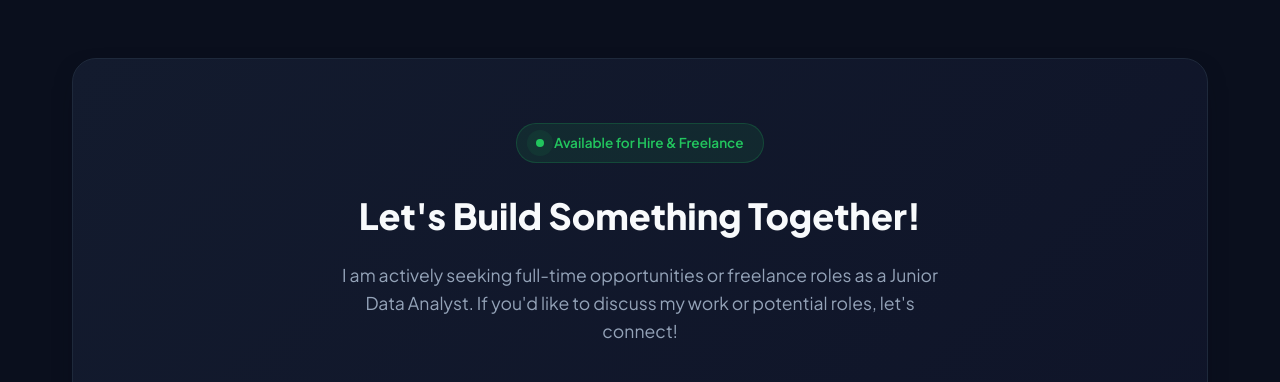
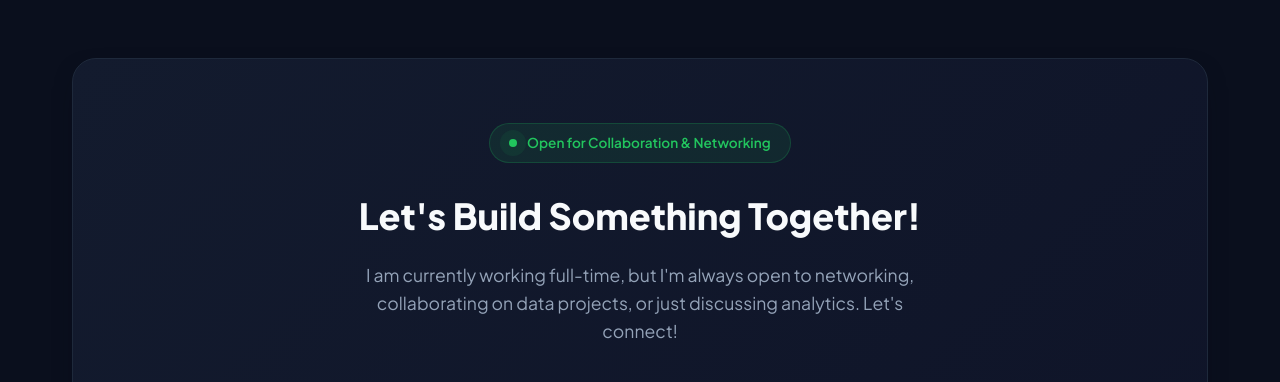
Before and after one commit to rayarama/rayarama.github.io, a plain HTML site: page index.html in a window 1280 px wide. Shown: the part 3940-4322 px from the top of the page. Drawn offline with Linux system fonts and the light colour scheme.

Commit message:
docs: update availability status to open for collaboration & networking

```diff
--- a/index.html
+++ b/index.html
@@ -513,13 +513,13 @@
         <div class="contact-box">
           <div class="availability-status">
             <span class="pulse-dot"></span>
-            <span>Available for Hire & Freelance</span>
+            <span>Open for Collaboration & Networking</span>
           </div>
           <h2>Let's Build Something Together!</h2>
           <p>
-            I am actively seeking full-time opportunities or freelance roles as
-            a Junior Data Analyst. If you'd like to discuss my work or potential
-            roles, let's connect!
+            I am currently working full-time, but I'm always open to networking,
+            collaborating on data projects, or just discussing analytics. Let's
+            connect!
           </p>
           <div class="contact-cards">
             <!-- Email Card with Copy Feature -->
```
